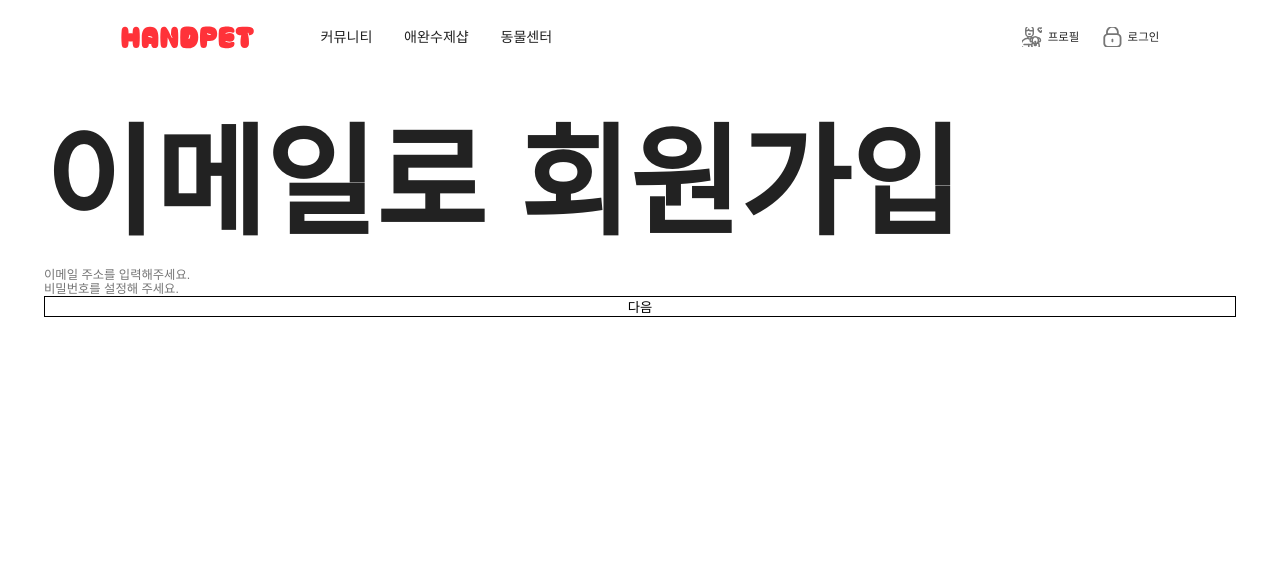
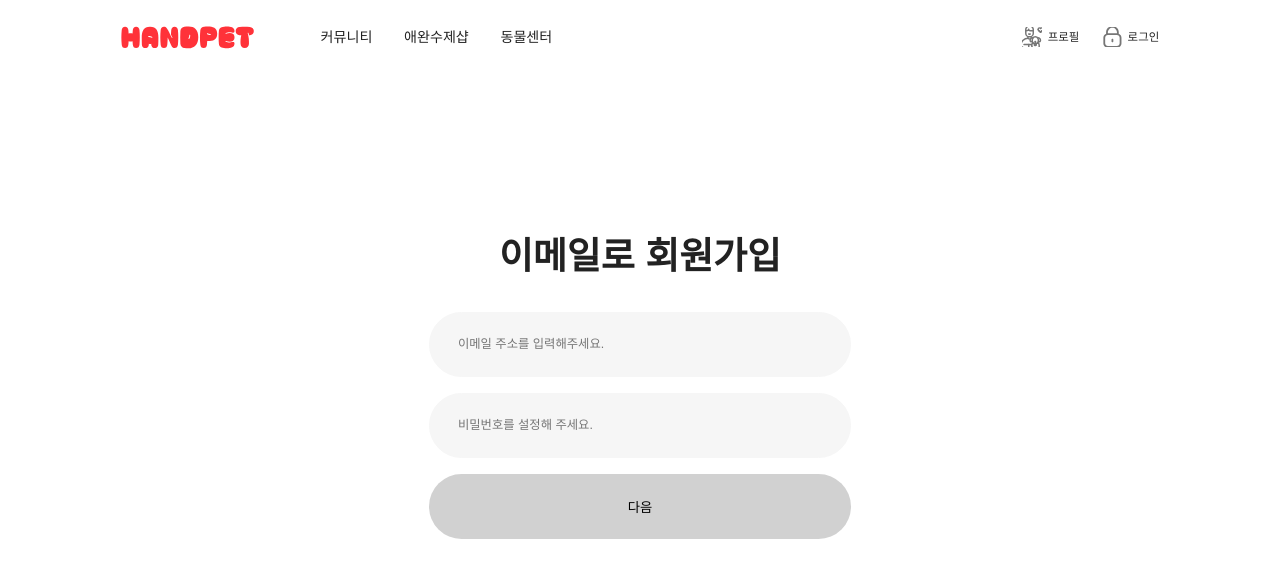
Before and after one commit to ESTFE-final/hand_pet_ver_2.0, a React (Vite) app: page /signUpEmail in a window 1280 px wide. Shown: the top 578 px of the page. Built offline with nearby package versions, Linux system fonts and the light colour scheme; a web font is replaced by a local one.

Commit message:
add: email login setting

```diff
--- a/src/pages/login/Login.scss
+++ b/src/pages/login/Login.scss
@@ -76,7 +76,7 @@
           &:first-child a {
             &::after {
               content: '|';
-              display: inline-block;
+              // display: inline-block;
               margin: 0 12px;
             }
           }
--- a/src/pages/login/SignUpEmail.scss
+++ b/src/pages/login/SignUpEmail.scss
@@ -1,8 +1,38 @@
-.App {
-  margin-top: 100px;
-}
+.SignUp {
+  display: flex;
+  flex-direction: column;
+  justify-content: center;
+  align-items: center;
+  height: calc(100vh - 2.5rem);
+  gap: 4rem;
 
-form {
+  h1 {
+    font-size: 4.2rem;
+    line-height: 4.2rem;
+  }
+
+  .signUpEmail {
     display: flex;
     flex-direction: column;
+    gap: 1.8rem;
+
+    input {
+      background-color: var(--graylight-100);
+      border-radius: 44px;
+      border: 1px solid var(--graylight-100);
+      width: 48rem;
+      padding: 2.8rem 3.2rem;
+      &:focus {
+        // border: 1px solid var(--primary);
+        box-shadow: 0 0 0 1px var(--primary) inset;
+      }
+    }
+
+    .nextBtn {
+      background-color: var(--gray-100);
+      border-radius: 44px;
+      text-align: center;
+      padding: 2.6rem;
+    }
+  }
 }
--- a/src/pages/login/SignUpEmail.tsx
+++ b/src/pages/login/SignUpEmail.tsx
@@ -7,16 +7,14 @@ interface SignUpEmailProps {
 
 const Login = ({}: SignUpEmailProps) => {
   return (
-    <div className="App" style={ { fontSize: '120px'}}>
-    <h1>이메일로 회원가입</h1>
-    <form action="#">
-        <input type="email" placeholder="이메일 주소를 입력해주세요."/>
-        <input type="password" placeholder="비밀번호를 설정해 주세요."/>
-        <button style={ {border: '1px solid black'}}>
-            다음
-        </button>
-    </form>
-    </div>
+    <section className="SignUp">
+      <h1>이메일로 회원가입</h1>
+      <form action="#" className="signUpEmail">
+        <input className="emailInput" type="email" placeholder="이메일 주소를 입력해주세요." />
+        <input className="pwInput" type="password" placeholder="비밀번호를 설정해 주세요." />
+        <button className="nextBtn">다음</button>
+      </form>
+    </section>
   );
 };
 
```
